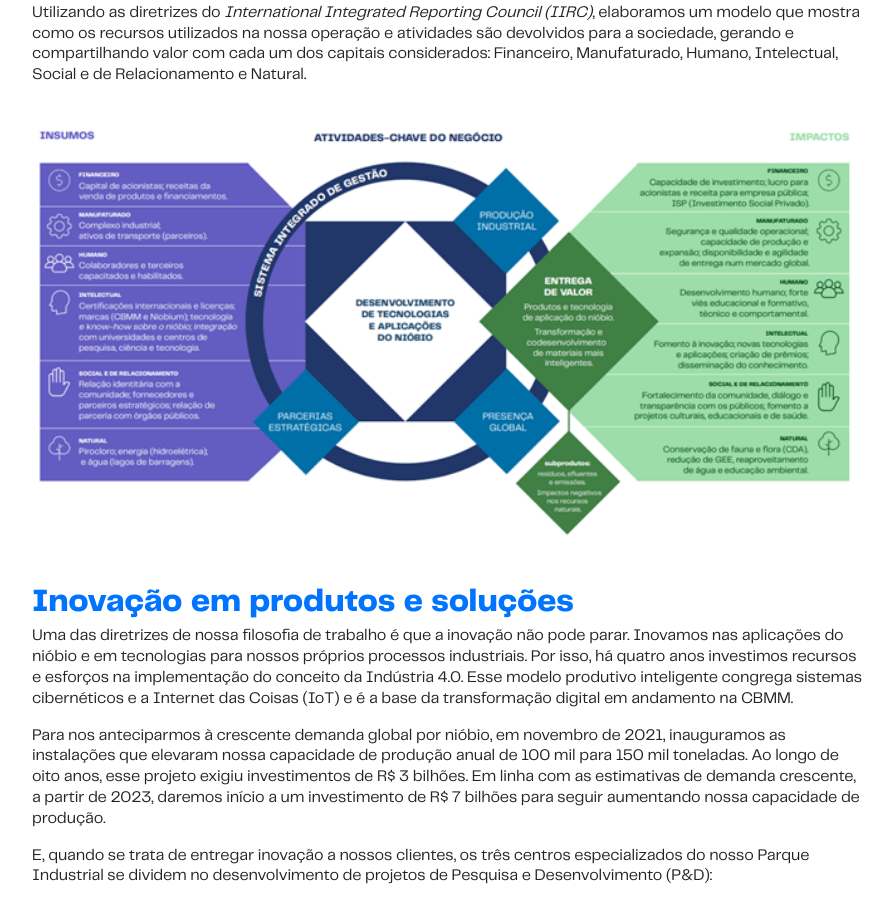
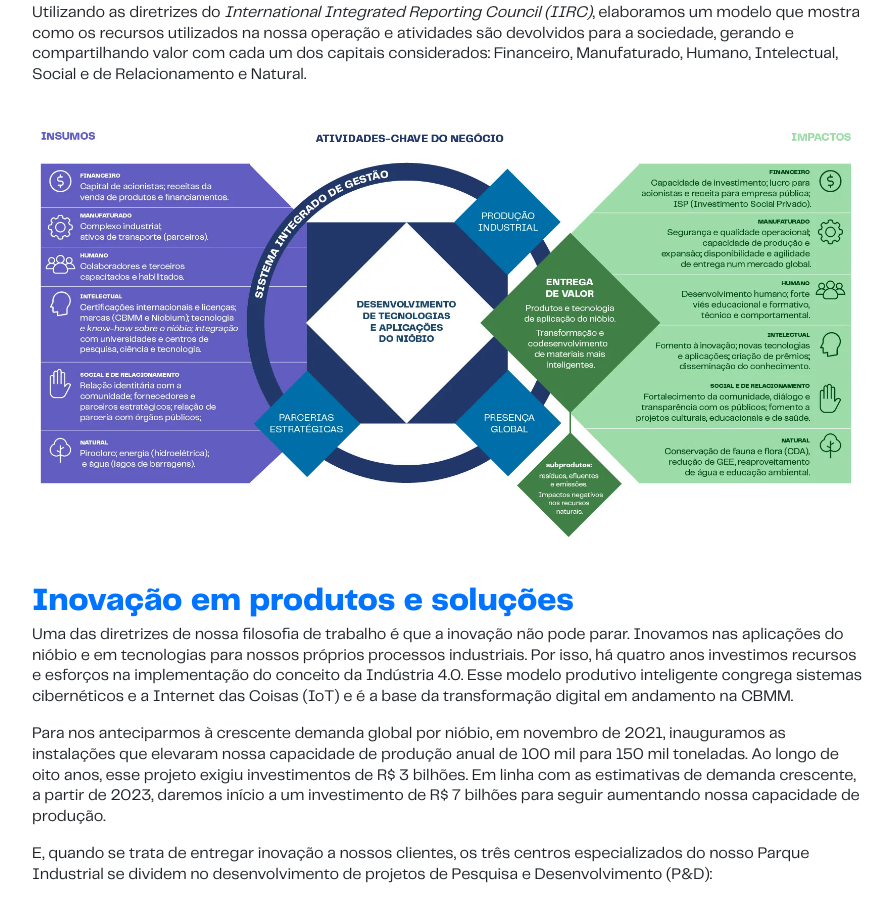
Before and after one commit to Skellington/cbmm, a website: page a-cbmm/index.html in a window 1280 px wide. Shown: the part 2800-3699 px from the top of the page, without its empty margins (335-1228 px from the left). Drawn offline with nearby package versions, Linux system fonts and the light colour scheme.

Commit message:
modelo de negócios em alta

```diff
--- a/a-cbmm/index.html
+++ b/a-cbmm/index.html
@@ -183,8 +183,8 @@
             <h3 class="main-title mt-5" id="modelo">Modelo de negócios</h3>
             <p>Utilizando as diretrizes do <em>International Integrated Reporting Council (IIRC)</em>, elaboramos um modelo que mostra como os recursos utilizados na nossa operação e atividades são devolvidos para a sociedade, gerando e compartilhando valor com cada um dos capitais considerados: Financeiro, Manufaturado, Humano, Intelectual, Social e de Relacionamento e Natural.</p>
 
-            <a data-fslightbox="gallery" href="../assets/images/boas-vindas/img-1.png">
-              <img src="../assets/images/boas-vindas/img-1.png" alt="" class="img-fluid w-100 mt-4">
+            <a data-fslightbox="gallery" href="../assets/images/boas-vindas/modelo-de-negocio.webp">
+              <img src="../assets/images/boas-vindas/modelo-de-negocio.jpg" alt="" class="img-fluid w-100 mt-4">
             </a>
 
 
```
Also changed, not shown: assets/images/boas-vindas/modelo-de-negocio.jpg (added), assets/images/boas-vindas/modelo-de-negocio.webp (added).
